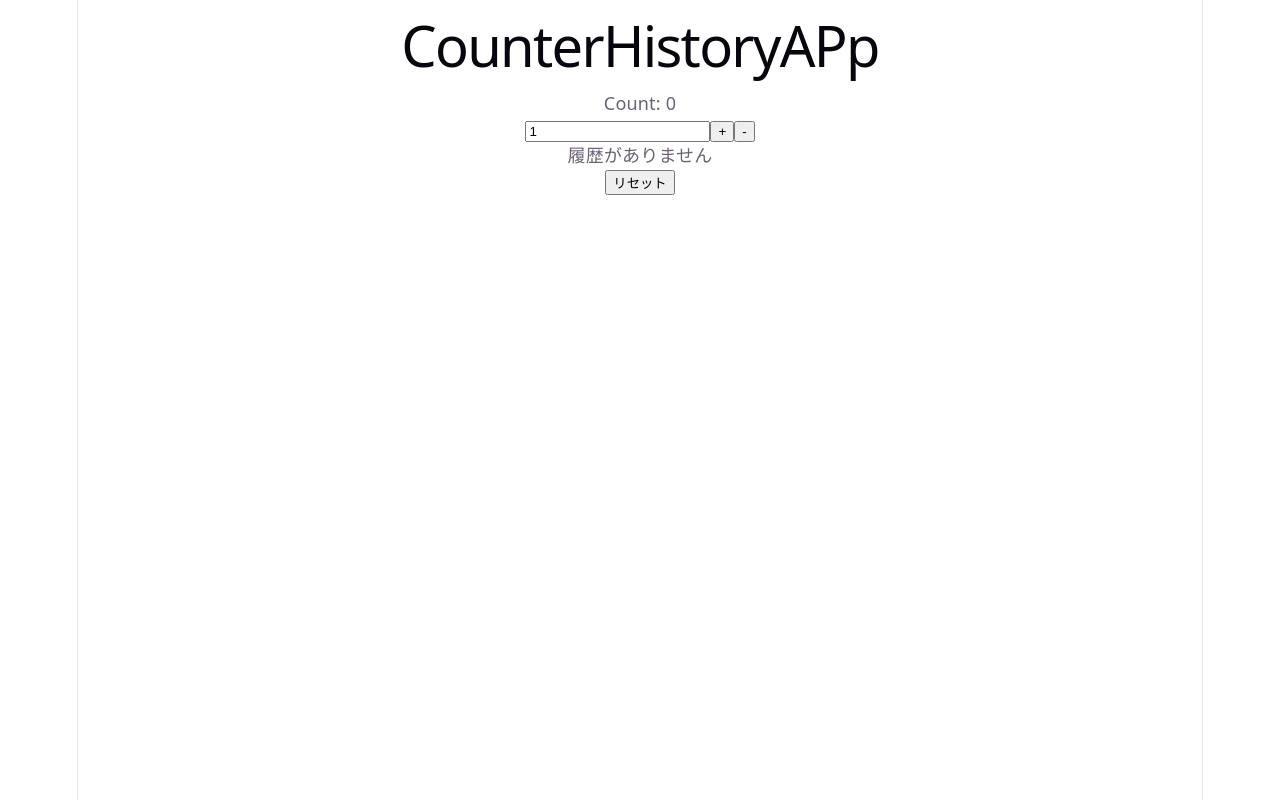
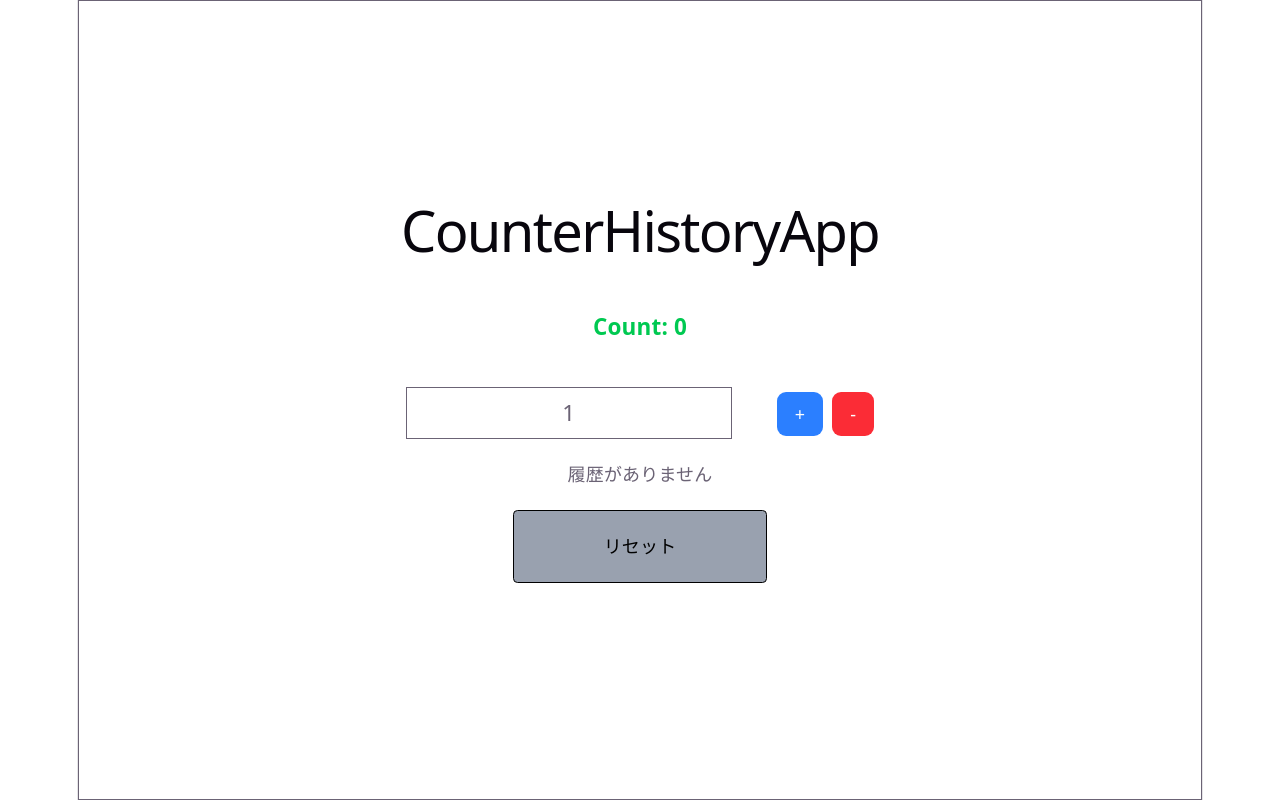
Before and after one commit to TakaDev1/React_Zustand_CounterHistoryApp, a React (Vite) app: page / in a window 1280 px wide. Built offline with nearby package versions, Linux system fonts and the light colour scheme.

Commit message:
style: adjust counter and histroy UI

```diff
--- a/src/App.tsx
+++ b/src/App.tsx
@@ -1,18 +1,17 @@
-
-import './App.css'
-import Counter from './components/Counter'
-import History from './components/History'
+import "./App.css";
+import Counter from "./components/Counter";
+import History from "./components/History";
 
 function App() {
-
-
   return (
     <>
-      <h1>CounterHistoryAPp</h1>
-      <Counter />
-      <History />
+      <div className="min-h-screen flex flex-col justify-center items-center border">
+        <h1 className="mb-10">CounterHistoryApp</h1>
+        <Counter />
+        <History />
+      </div>
     </>
-  )
+  );
 }
 
-export default App
+export default App;
--- a/src/components/Counter.tsx
+++ b/src/components/Counter.tsx
@@ -1,15 +1,34 @@
-import React, { useState } from 'react';
-import { useCountStore } from '../stores/CounterStore';
+import React, { useState } from "react";
+import { useCountStore } from "../stores/CounterStore";
 
 const Counter = () => {
-  const {count, stepCount, increment, decrement, setStepCount} = useCountStore();
+  const { count, stepCount, increment, decrement, setStepCount } = useCountStore();
 
   return (
-    <div>
-      <p>Count: {count}</p>
-      <input type="text" value={stepCount} onChange={(event: React.ChangeEvent<HTMLInputElement>) => setStepCount(Number(event.target.value))} />
-      <button onClick={increment}>+</button>
-      <button onClick={decrement}>-</button>
+    <div className=" px-5 py-5 w-full">
+      <p className={`!mb-10 text-xl font-bold ${count >= 0 ? "text-green-500" : "text-red-500"}`}>
+        Count: {count}
+      </p>
+      <input
+        type="text"
+        value={stepCount}
+        onChange={(event: React.ChangeEvent<HTMLInputElement>) =>
+          setStepCount(Number(event.target.value))
+        }
+        className="border py-2 text-center w-auto text-xl"
+      />
+      <button
+        onClick={increment}
+        className="px-4 py-2 ml-10 mr-2 rounded-lg bg-blue-500 text-white cursor-pointer hover:opacity-70"
+      >
+        +
+      </button>
+      <button
+        onClick={decrement}
+        className="px-4 py-2 rounded-lg bg-red-500 text-white cursor-pointer hover:opacity-70"
+      >
+        -
+      </button>
     </div>
   );
 };
--- a/src/components/History.tsx
+++ b/src/components/History.tsx
@@ -18,7 +18,12 @@ const History = () => {
       )}
 
       {/* リセットボタン */}
-      <button onClick={resetHistory}>リセット</button>
+      <button
+        onClick={resetHistory}
+        className="mt-5 border px-20 py-5 rounded bg-gray-400 text-black font-bold hover:opacity-80 cursor-pointer"
+      >
+        リセット
+      </button>
     </div>
   );
 };
--- a/src/index.css
+++ b/src/index.css
@@ -1,4 +1,4 @@
-@imoprt 'tailwindcss';
+@import 'tailwindcss';
 
 :root {
   --text: #6b6375;
@@ -78,10 +78,10 @@ h2 {
 h1 {
   font-size: 56px;
   letter-spacing: -1.68px;
-  margin: 32px 0;
+
   @media (max-width: 1024px) {
     font-size: 36px;
-    margin: 20px 0;
+
   }
 }
 h2 {
@@ -96,18 +96,3 @@ h2 {
 p {
   margin: 0;
 }
-
-code,
-.counter {
-  font-family: var(--mono);
-  display: inline-flex;
-  border-radius: 4px;
-  color: var(--text-h);
-}
-
-code {
-  font-size: 15px;
-  line-height: 135%;
-  padding: 4px 8px;
-  background: var(--code-bg);
-}
```
